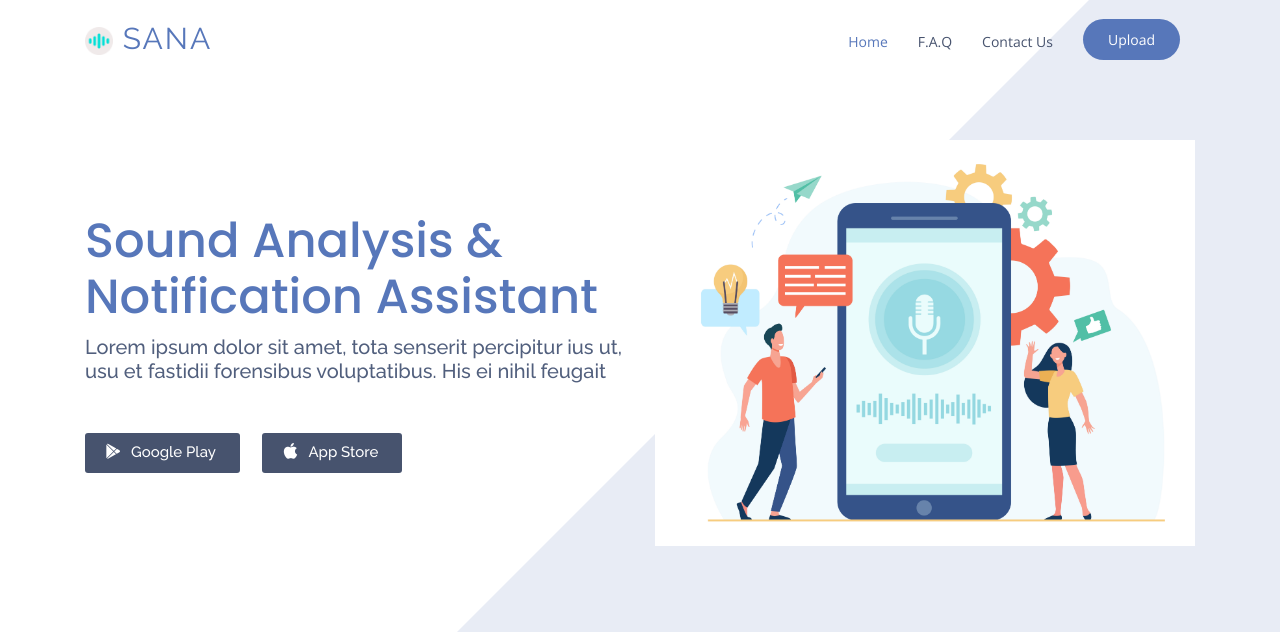
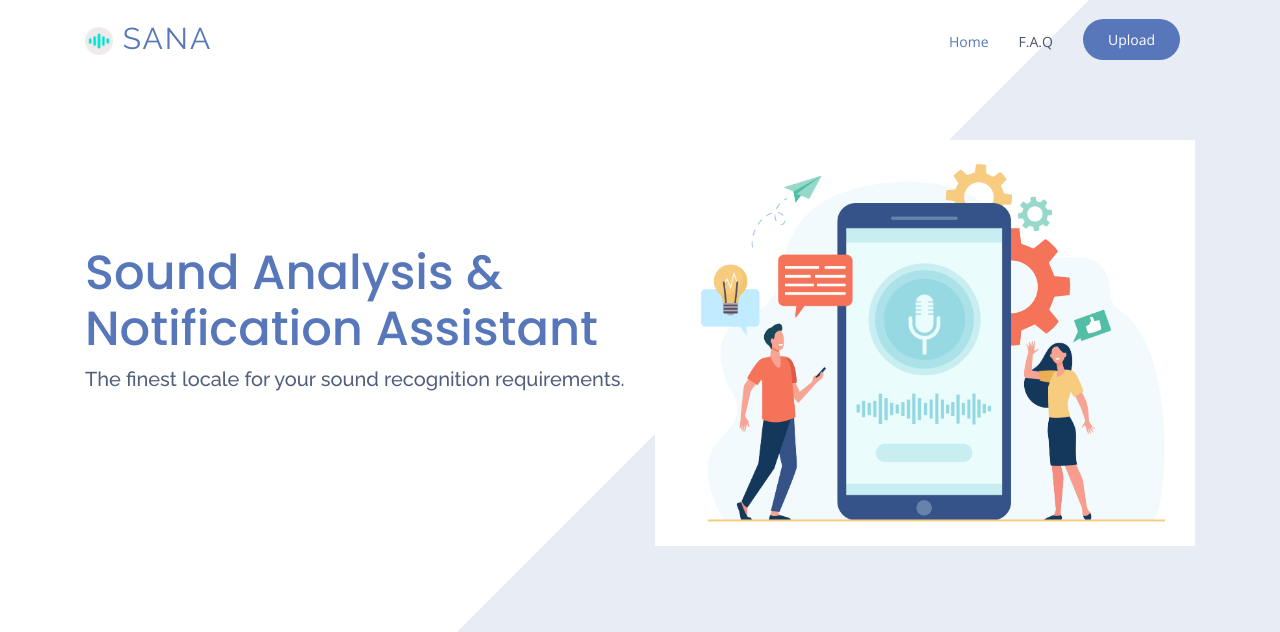
Before and after one commit to apzl/SANA, a Django app: page /home/ in a window 1280 px wide. Shown: the top 632 px of the page. Run offline with Django 3.2, Linux system fonts and the light colour scheme; some libraries are stand-ins or nearby versions.

Commit message:
second commit

```diff
--- a/templates/base.html
+++ b/templates/base.html
@@ -58,7 +58,7 @@
 			<ul>
 			  <li class="active"><a href="">Home</a></li>
 			  <li><a href="#faq">F.A.Q</a></li>
-			  <li><a href="#contact">Contact Us</a></li>
+			  <!-- <li><a href="#contact">Contact Us</a></li> -->
 
 			  <li class="get-started"><a href="#footer">Upload</a></li>
 			</ul>
--- a/templates/home.html
+++ b/templates/home.html
@@ -10,9 +10,9 @@
         <div class="col-lg-6 d-lg-flex flex-lg-column justify-content-center align-items-stretch pt-5 pt-lg-0 order-2 order-lg-1" data-aos="fade-up">
           <div>
             <h1>Sound Analysis & Notification Assistant</h1>
-            <h2>Lorem ipsum dolor sit amet, tota senserit percipitur ius ut, usu et fastidii forensibus voluptatibus. His ei nihil feugait</h2>
-            <a href="#" class="download-btn"><i class="bx bxl-play-store"></i> Google Play</a>
-            <a href="#" class="download-btn"><i class="bx bxl-apple"></i> App Store</a>
+            <h2>The finest locale for your sound recognition requirements.</h2>
+            <!-- <a href="#" class="download-btn"><i class="bx bxl-play-store"></i> Google Play</a> -->
+            <!-- <a href="#" class="download-btn"><i class="bx bxl-apple"></i> App Store</a> -->
           </div>
         </div>
         <div class="col-lg-6 d-lg-flex flex-lg-column align-items-stretch order-1 order-lg-2 hero-img" data-aos="fade-up">
@@ -129,12 +129,13 @@
 
     <div class="footer-newsletter" data-aos="fade-up">
       <div class="container">
+        <p></p>
         <div class="row justify-content-center">
           <div class="col-lg-6">
-			      <form method="POST" enctype="multipart/form-data">
+			      <form method="POST" enctype="multipart/form-data" style="padding: 40px;">
               {% csrf_token%}
 				      <input type="file", name="audio">
-				      <button class="btn btn-info btn-lg" type="submit">Upload</button></div>
+				      <button class="btn btn-info btn-lg" type="submit">Upload</button>
 		      	</form>
           </div>
         </div>
@@ -146,7 +147,7 @@
         <div class="row">
 
           <div class="col-lg-3 col-md-6 footer-contact" data-aos="fade-up">
-            <h3>Appland</h3>
+            <h3>Project SANA</h3>
             <p>
               A108 Adam Street <br>
               New York, NY 535022<br>
@@ -161,9 +162,9 @@
             <ul>
               <li><i class="bx bx-chevron-right"></i> <a href="#">Home</a></li>
               <li><i class="bx bx-chevron-right"></i> <a href="#">About us</a></li>
-              <li><i class="bx bx-chevron-right"></i> <a href="#">Services</a></li>
+              <!-- <li><i class="bx bx-chevron-right"></i> <a href="#">Services</a></li>
               <li><i class="bx bx-chevron-right"></i> <a href="#">Terms of service</a></li>
-              <li><i class="bx bx-chevron-right"></i> <a href="#">Privacy policy</a></li>
+              <li><i class="bx bx-chevron-right"></i> <a href="#">Privacy policy</a></li> -->
             </ul>
           </div>
 
@@ -178,7 +179,7 @@
             </ul>
           </div>
 
-          <div class="col-lg-3 col-md-6 footer-links" data-aos="fade-up" data-aos-delay="300">
+          <!-- <div class="col-lg-3 col-md-6 footer-links" data-aos="fade-up" data-aos-delay="300">
             <h4>Our Social Networks</h4>
             <p>Cras fermentum odio eu feugiat lide par naso tierra videa magna derita valies</p>
             <div class="social-links mt-3">
@@ -188,7 +189,7 @@
               <a href="#" class="google-plus"><i class="bx bxl-skype"></i></a>
               <a href="#" class="linkedin"><i class="bx bxl-linkedin"></i></a>
             </div>
-          </div>
+          </div> -->
 
         </div>
       </div>
--- a/templates/list.html
+++ b/templates/list.html
@@ -9,10 +9,10 @@
 				<source src="{{MEDIA_ROOT}}/media/{{audio.audio}}">
 			</audio>
 		</div>
-		<div class="lchild">
+		<div class="lchild" style="font-size: 20px; color: blueviolet ;">
 			<p>{{ audio.prediction }}</p>
 		</div>
-		<div class="lchild">
+		<div class="lchild" style="font-size: 15px;">
 			<p>{{ audio.utime }}</p>
 		</div>
 	</div>
```
Also changed, not shown: static/css/style.css (line endings or trailing spaces).
